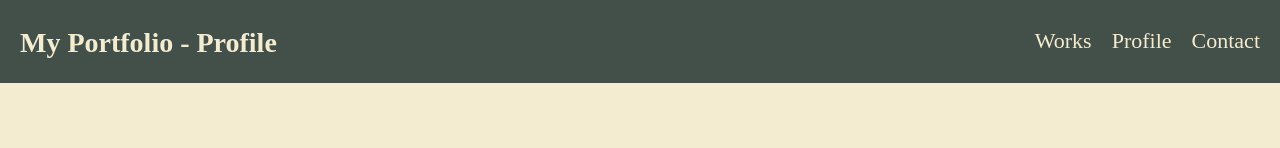
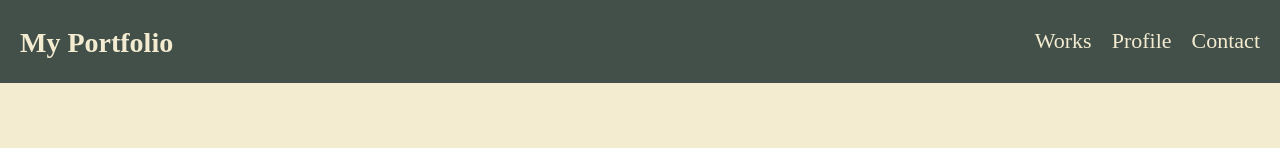
Before and after one commit to nakanor914-collab/my-portfolio, a plain HTML site: page profile.html in a window 1280 px wide. Shown: the top 148 px of the page. Drawn offline with Linux system fonts and the light colour scheme; some packages are replaced by stand-ins of ours.

Commit message:
Update profile.html

```diff
--- a/profile.html
+++ b/profile.html
@@ -14,7 +14,7 @@
     <body>
         <header>
             <header class="page-header">
-                <h1><a href="index.html">My Portfolio - Profile</a></h1>
+                <h1><a href="index.html">My Portfolio</a></h1>
                 <nav>
                     <ul class="main-nav">
                         <li><a href="#works-title">Works</a></li>
```
